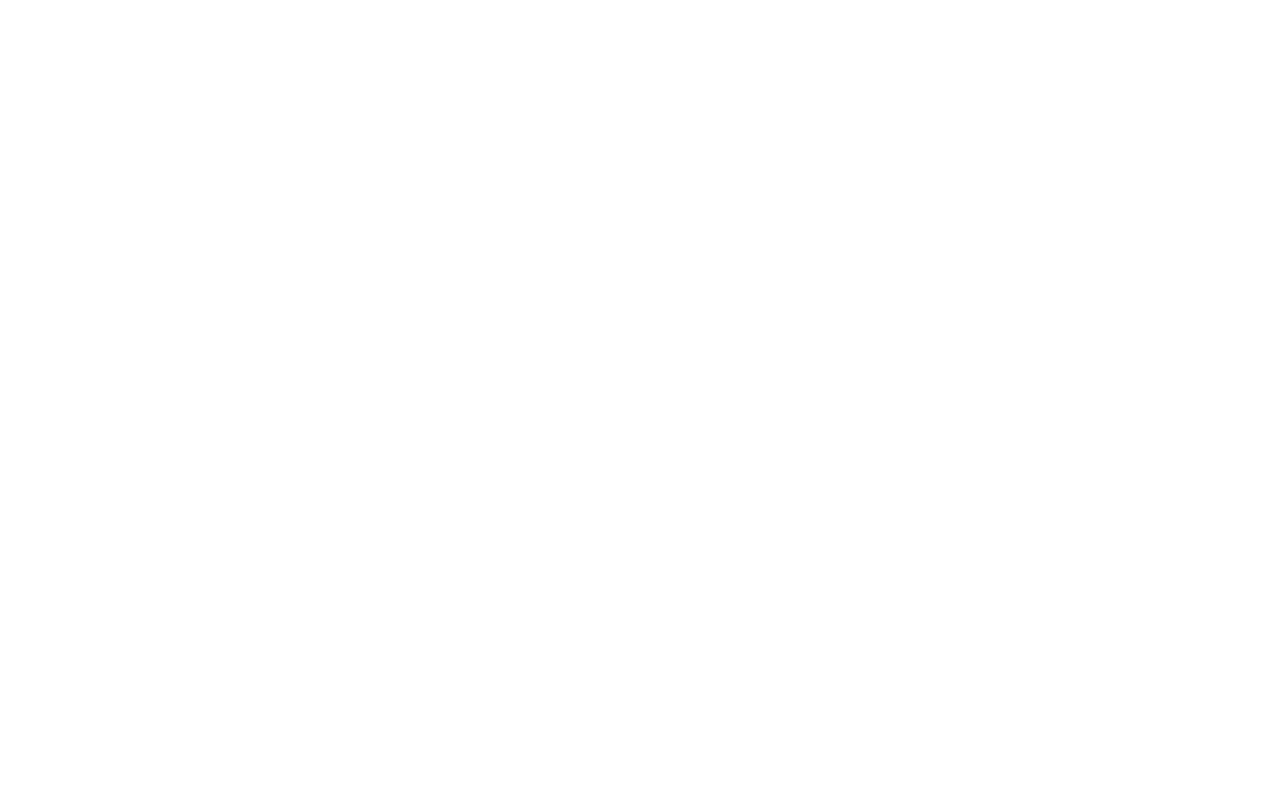
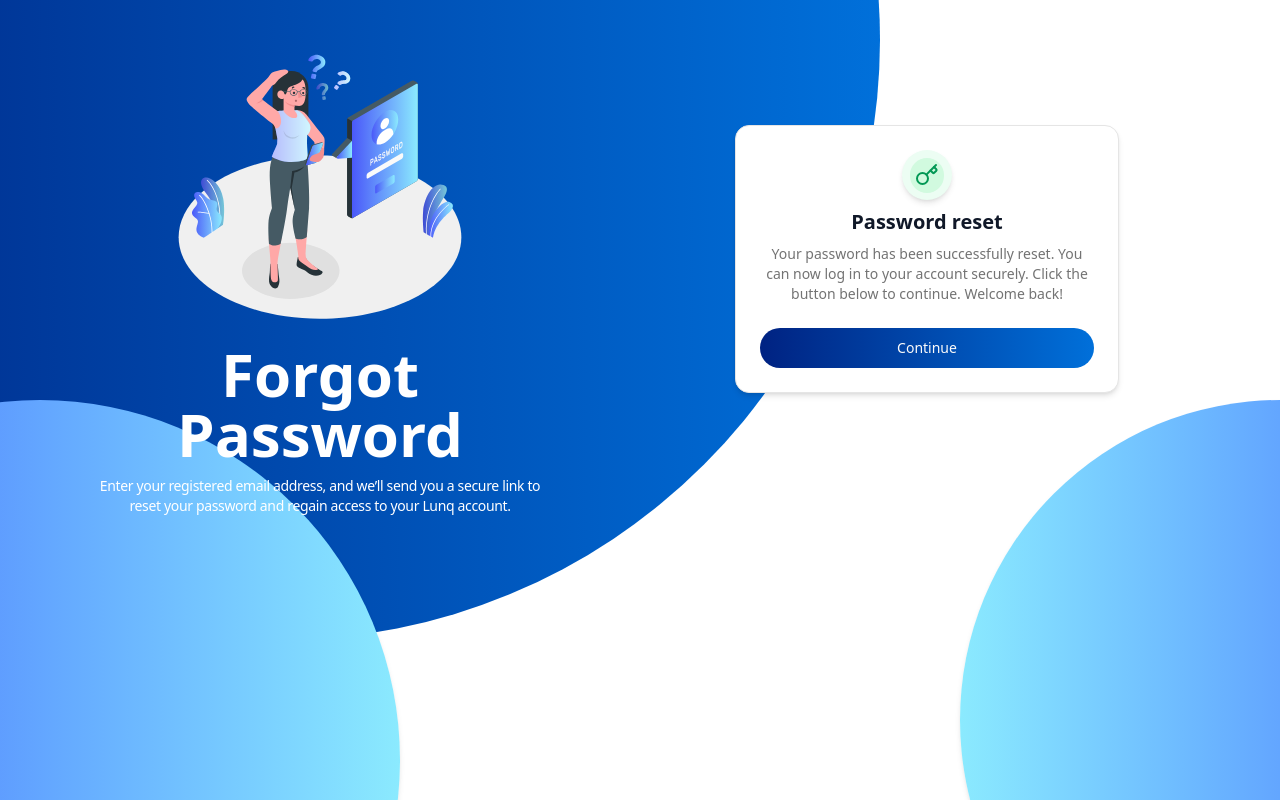
Before and after one commit to anonto42/Human-Resources-Management-System-HRMS-Dashboard, a React (Vite) app: page /reset-password in a window 1280 px wide. Built offline with nearby package versions, Linux system fonts and the light colour scheme.

Commit message:
Reset password page added

```diff
--- a/src/pages/auth/ResetPasswordPage.tsx
+++ b/src/pages/auth/ResetPasswordPage.tsx
@@ -1,7 +1,62 @@
+import AuthLayout from "../../layout/AuthLayout.tsx";
+import ImageWithSkeleton from "@/components/ui/ImageWIthSkeleton.tsx";
+import forgotPassword from "/auth/forgotpassword.svg";
+import {
+    Card,
+    CardDescription,
+    CardFooter,
+    CardHeader,
+    CardTitle
+} from "@/components/ui/card.tsx";
+import {Button} from "@/components/ui/button.tsx";
+import { useNavigate} from "react-router-dom";
+import {Key} from "lucide-react";
 
-export default function ResetPasswordPage () {
+export default function ResetPasswordPage() {
+    const navigate = useNavigate();
+
+    const handleSubmit = async () => navigate("/sign-in");
 
     return (
-        <></>
+        <AuthLayout>
+            <AuthLayout.Left className={"w-full h-full flex items-center"} >
+                <div className={"w-[350px] h-[400px] md:w-[450px] md:h-[550px] mx-auto text-white text-center mt-4 md:mt-8"}>
+                    <div className={"w-[80%] flex justify-center mx-auto"}>
+                        <ImageWithSkeleton src={forgotPassword}/>
+                    </div>
+                    <h1 className={"text-4xl md:text-6xl font-bold my-3"}>Forgot Password</h1>
+                    <p className={"text-sm tracking-tight space-y-2"}>Enter your registered email address, and we’ll send you a secure link to reset your password and regain access to your Lunq account.</p>
+                </div>
+            </AuthLayout.Left>
+            <AuthLayout.Right className={"w-full items-center flex h-full"} >
+                <div className={"w-[300px] h-[200px] md:w-[450px] md:h-[550px] mx-auto"}>
+                    <Card className="w-full max-w-sm shadow-md">
+                        <CardHeader>
+                            <CardTitle className={"text-center"}>
+                                <div className={"p-2 rounded-full bg-[#ECFDF3] w-[50px] h-[50px] mx-auto flex justify-center items-center shadow-md"}>
+                                    <div className={"rounded-full bg-[#D1FADF] mx-auto w-[35px] h-[35px] p-1 flex justify-center items-center"}>
+                                        <Key color={"#039855"} />
+                                    </div>
+                                </div>
+                            </CardTitle>
+                            <CardDescription>
+                                <div className={"w-full h-full text-center"}>
+                                    <h1 className={"text-xl font-semibold text-gray-900"}>Password reset</h1>
+                                    <p className={"text-sm mt-2"}>Your password has been successfully reset. You can now log in to your account securely. Click the button below to continue. Welcome back!</p>
+                                </div>
+                            </CardDescription>
+                            {/*<CardAction>*/}
+                            {/*    <Button variant="link">Sign Up</Button>*/}
+                            {/*</CardAction>*/}
+                        </CardHeader>
+                        <CardFooter className="flex-col gap-2">
+                            <Button onClick={() => handleSubmit()} type="submit" className="w-full rounded-full py-5 bg-linear-to-l from-[#0170DA] to-[#002282] cursor-pointer">
+                                Continue
+                            </Button>
+                        </CardFooter>
+                    </Card>
+                </div>
+            </AuthLayout.Right>
+        </AuthLayout>
     )
 }
```
